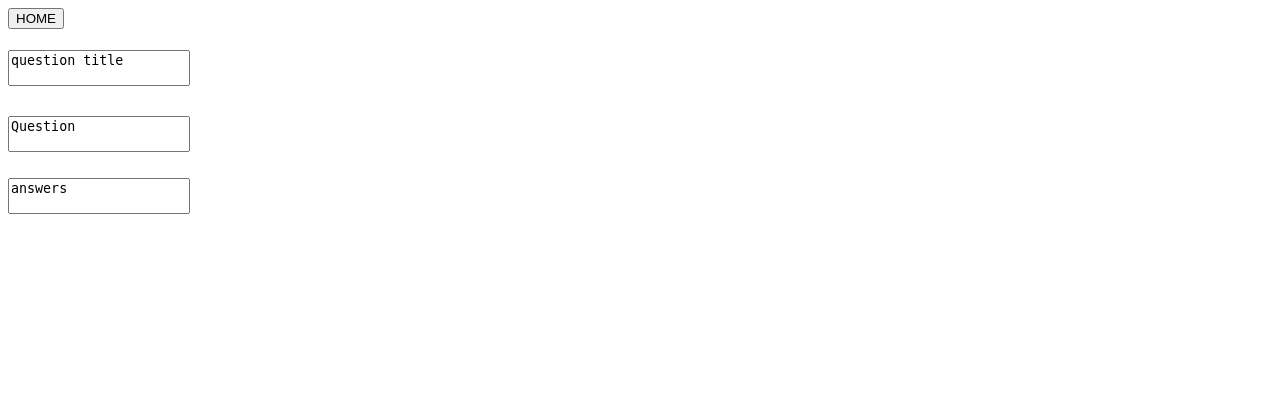
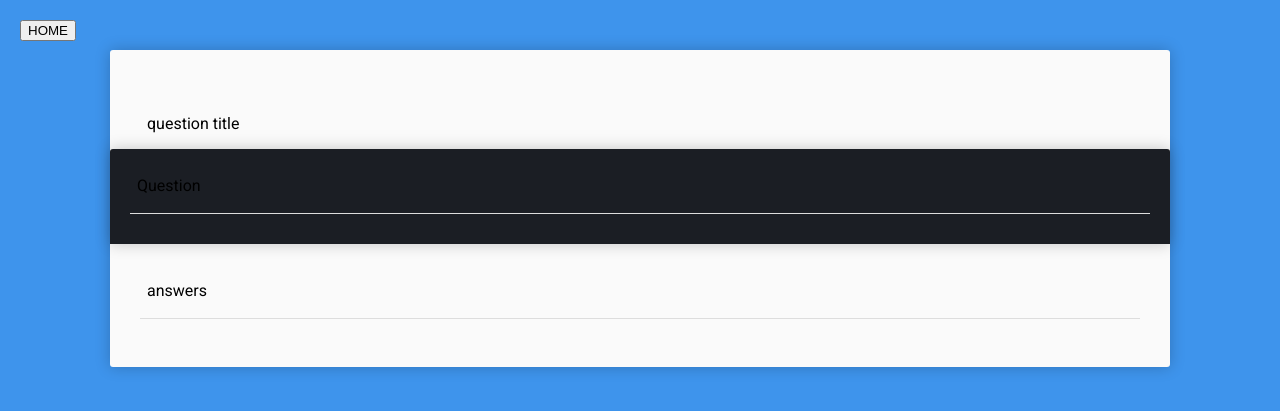
Before and after one commit to gabee1987/1st_TW_week_StormCoders, a Flask app: template templates/question.html in a window 1280 px wide. Shown: the top 411 px of the page. Run offline with Flask 2, Linux system fonts and the light colour scheme; the template is opened without the code that fills it, so the values that code supplies are empty.

Commit message:
small changes in question.html file

```diff
--- a/templates/question.html
+++ b/templates/question.html
@@ -1,8 +1,11 @@
 <!DOCTYPE HTML>
 
 <html>
+    <link rel="stylesheet" href="/static/new_form_style.css">
+    <link href="https://fonts.googleapis.com/css?family=Roboto" rel="stylesheet">
+    <div class="form-style-8">
     <head>
-        <title>Question</title>
+        <title> Question </title>
     </head>
     <body>
         <input id="home" name="home_button" type="submit" value="HOME" class="Button" href="/">
@@ -20,4 +23,5 @@
             </textarea>
         </h3>
     </body>
+    </div>
 </html>
```
